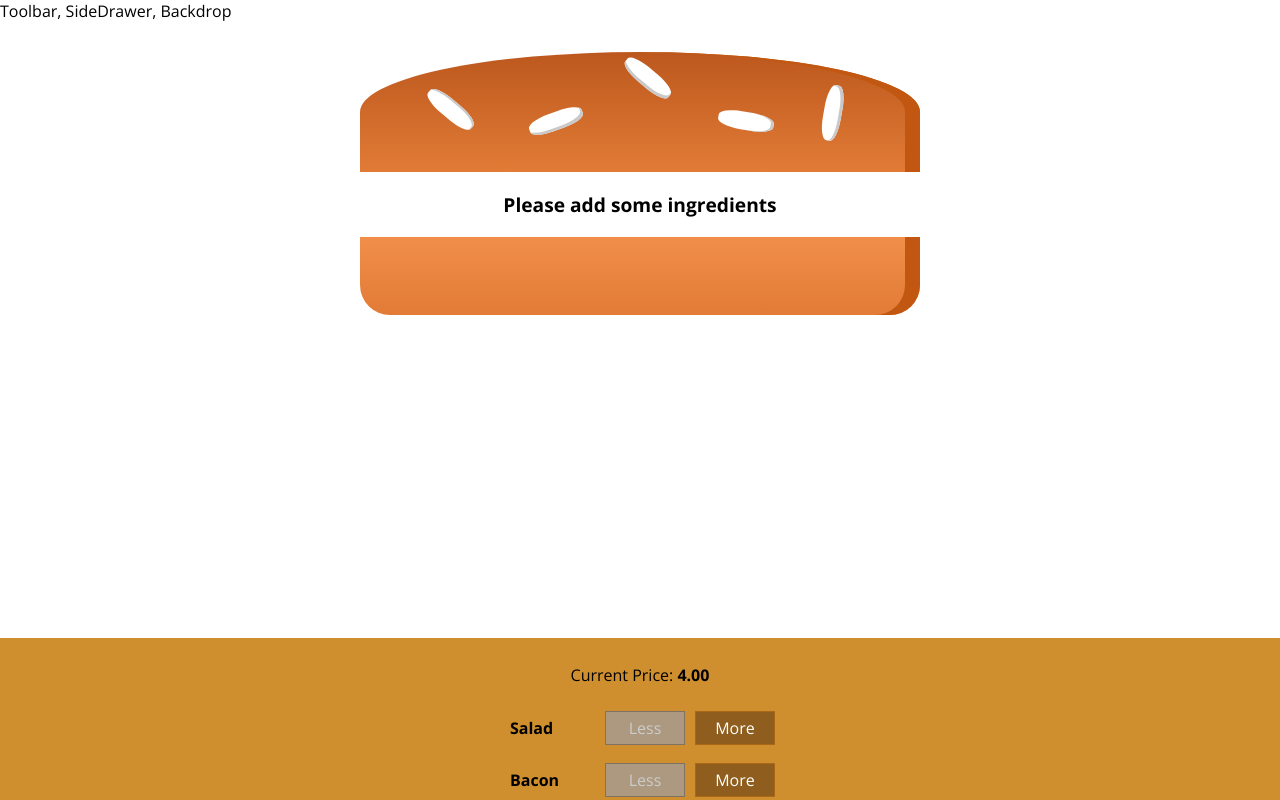
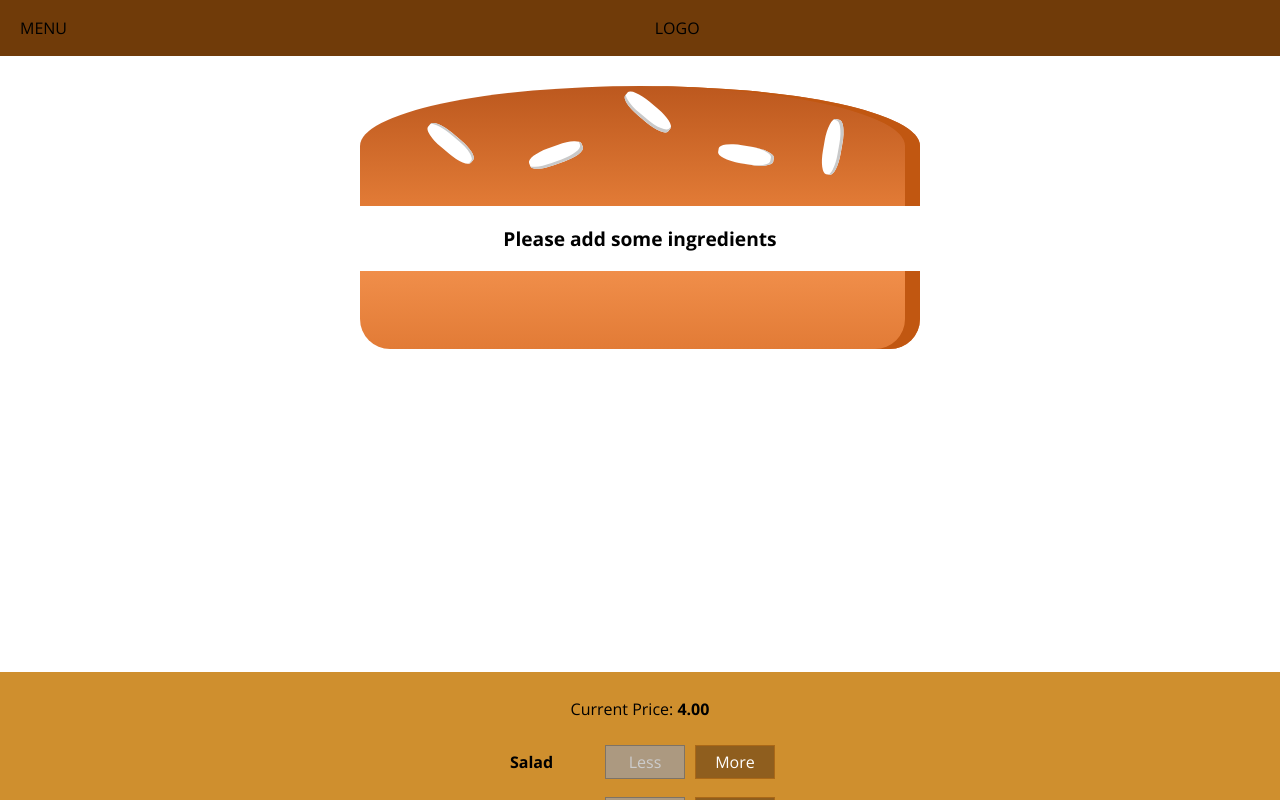
Before and after one commit to nestor-arguello/the-burger-builder, a React app: page / in a window 1280 px wide. Shown: the top 800 px of the page. Built offline with nearby package versions, Linux system fonts and the light colour scheme.

Commit message:
add a toolbar

```diff
--- a/src/components/Layout/Layout.js
+++ b/src/components/Layout/Layout.js
@@ -1,13 +1,14 @@
 import React from 'react';
 import styled from 'styled-components';
+import Toolbar from '../Navigation/Toolbar/Toolbar'
 
 const MainContainer = styled.main`
-  margin-top: 16px;
+  margin-top: 72px;
 `;
 
 const layout = props => (
   <React.Fragment>
-    <div>Toolbar, SideDrawer, Backdrop</div>
+    <Toolbar />
     <MainContainer>{props.children}</MainContainer>
   </React.Fragment>
 );
--- /dev/null
+++ b/src/components/Navigation/Toolbar/Toolbar.js
@@ -0,0 +1,31 @@
+import React from 'react';
+import styled from 'styled-components'
+
+const StyledToolbar = styled.header`
+  height: 56px;
+  width: 100%;
+  position: fixed;
+  top: 0;
+  left: 0;
+  background-color: #703B09;
+  display: flex;
+  justify-content: space-between;
+  align-items: center;
+  padding: 0 20px;
+  z-index: 90;
+
+  & nav {
+    height: 100%;
+
+  }
+`
+
+const toolbar = ({ ...props }) => (
+  <StyledToolbar {...props}>
+    <div>MENU</div>
+    <div>LOGO</div>
+    <nav>...</nav>
+  </StyledToolbar>
+);
+
+export default toolbar;
```
